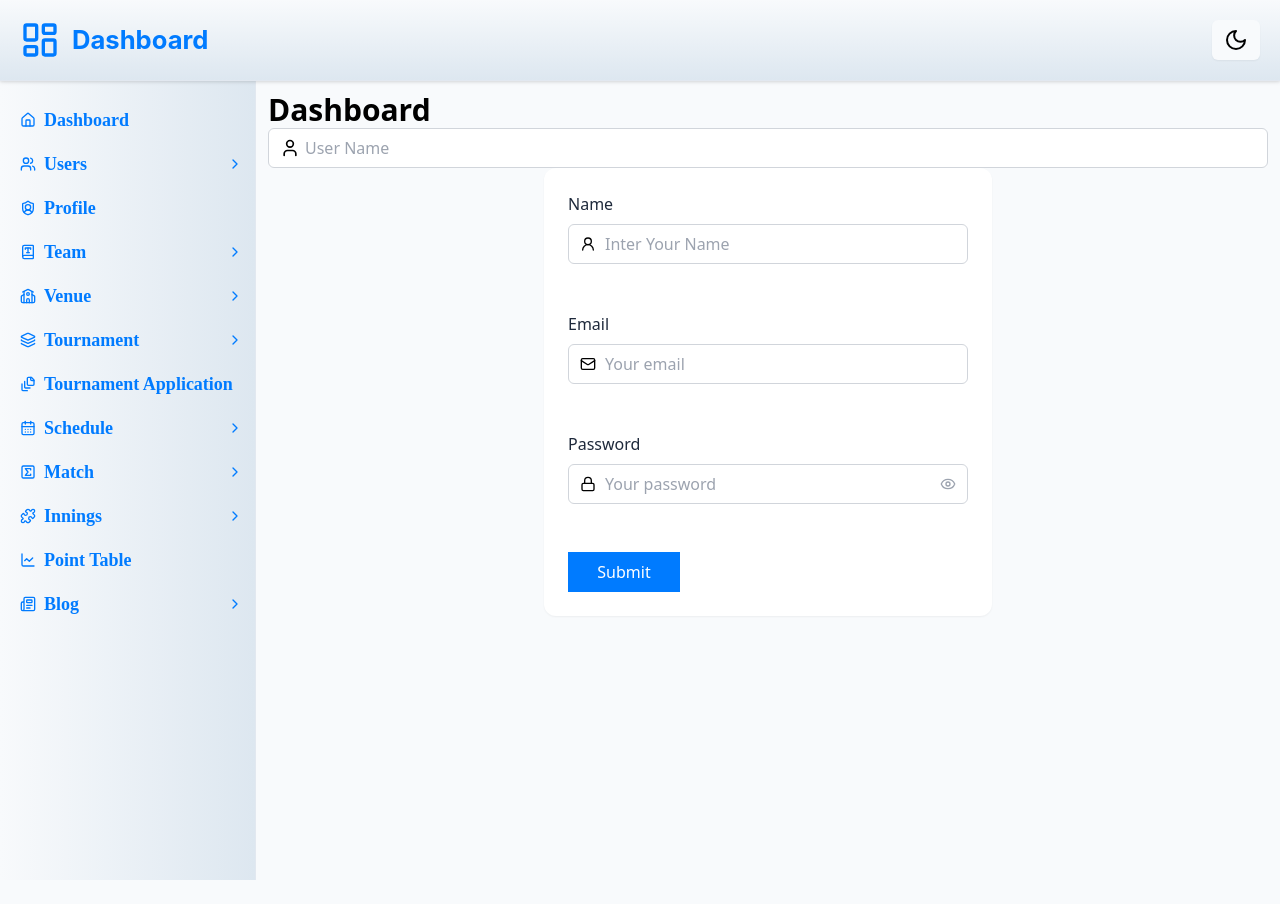
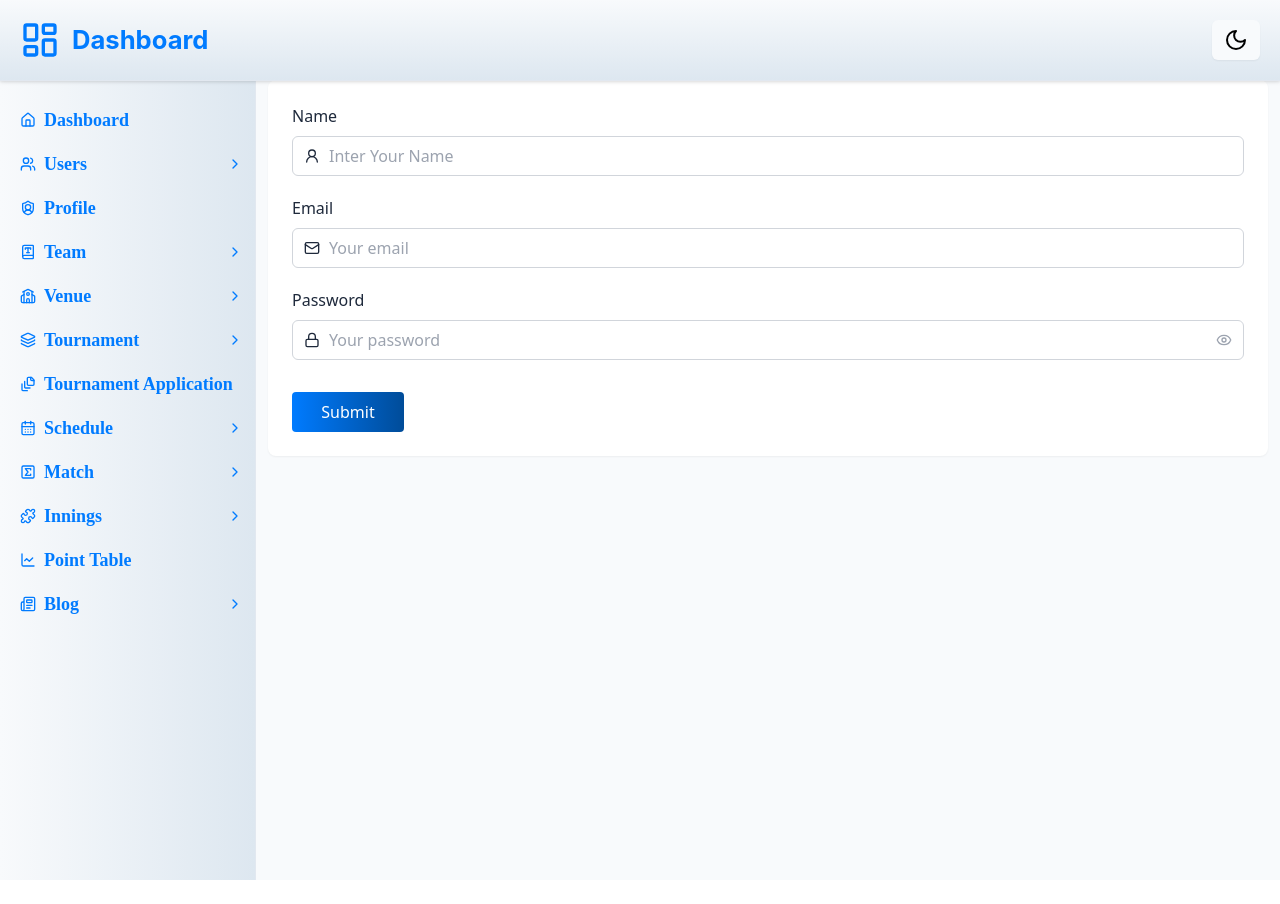
Before and after one commit to NayimWd/NayimWd-Unity-Sports-Dashboard, a React (Vite) app: page /dashboard in a window 1280 px wide. After the commit the page ends 880 px from the top, so only its background shows below. Built offline with nearby package versions, Linux system fonts and the light colour scheme.

Commit message:
Refactor input components for improved validation and styling; update RegistrationForm layout and button variant

```diff
--- a/src/component/input/BaseInput.tsx
+++ b/src/component/input/BaseInput.tsx
@@ -12,7 +12,7 @@ const BaseInput = forwardRef<HTMLInputElement, BaseInputProps>(
   ({ icon, className, variant, ...props }, ref) => {
     return (
       <div className="relative">
-        {icon && <span className="absolute left-3 top-1/2 transform -translate-y-1/2 mr-10">{icon}</span>}
+        {icon && <span className="absolute text-font left-3 top-1/2 transform -translate-y-1/2 mr-10">{icon}</span>}
         <input
           ref={ref}
           {...props}
@@ -28,7 +28,7 @@ const BaseInput = forwardRef<HTMLInputElement, BaseInputProps>(
 export default BaseInput;
 
 const inputStyles = cva(
-    "w-full h-10 px-3 py-2 placeholder-muted rounded-md border transition-all duration-150 ease-in-out focus:outline-none",
+    "w-full h-10 px-3 py-2 text-font placeholder-muted rounded-md border transition-all duration-150 ease-in-out focus:outline-none",
     {
         variants: {
             variant: {
--- a/src/component/input/EmailInput.tsx
+++ b/src/component/input/EmailInput.tsx
@@ -31,7 +31,7 @@ if(focused && value) {
 
 useEffect(() => {
     // trigger validation while the input is focused and has a value
-    if(focused && value) {
+    if(focused) {
         trigger(name)
     }
 },[value, name, focused, trigger, isTouched]);
@@ -56,8 +56,8 @@ useEffect(() => {
               onBlur={() => setFocused(false)}
             />
             {
-                error && focused &&  value && (
-                    <p className='absolute mt-2  text-sm text-toastErrorText'>{error}</p>
+                error && focused && value && (
+                    <p className='absolute mt-1  text-sm text-toastErrorText'>{error}</p>
                 )
             }
         </div>
--- a/src/component/input/PasswordInput.tsx
+++ b/src/component/input/PasswordInput.tsx
@@ -33,10 +33,12 @@ const PasswordInput = ({
   }
 
   useEffect(() => {
-    if(focused && value) {
+    if (focused) {
       trigger(name);
     }
   }, [value, name, focused, trigger, isTouched]);
+
+
 
   return (
     <div className=" space-y-2 relative">
@@ -59,7 +61,6 @@ const PasswordInput = ({
           {...register(name)}
           onFocus={() => setFocused(true)}
           onBlur={() => setFocused(false)}
-
         />
         <button
           type="button"
@@ -68,10 +69,10 @@ const PasswordInput = ({
         >
           {showPassword ? <EyeOff size={16} /> : <Eye size={16} />}
         </button>
+        {error && value && focused && (
+          <p className="absolute text-sm text-toastErrorText ">{error}</p>
+        )}
       </div>
-      {error && focused &&  value && (
-        <p className="absolute text-sm text-toastErrorText ">{error}</p>
-      )}
     </div>
   );
 };
--- a/src/component/input/TextInput.tsx
+++ b/src/component/input/TextInput.tsx
@@ -30,7 +30,7 @@ const TextInput = ({ name, label, placeholder, icon }: TextInputProps) => {
 
   useEffect(() => {
     // trigger validation when the input is focused and has a value
-    if (focused && value) {
+    if (focused) {
       trigger(name);
     }
   }, [value, name, focused, trigger, isTouched]);
@@ -49,10 +49,11 @@ const TextInput = ({ name, label, placeholder, icon }: TextInputProps) => {
           onFocus={() => setFocused(true)}
           onBlur={() => setFocused(false)}
         />
+         {error && focused &&  value && (
+        <p className="absolute text-sm text-toastErrorText mt-1"> {error} </p>
+      )}
       </div>
-      {error && focused &&  value && (
-        <p className="absolute text-sm text-toastErrorText "> {error} </p>
-      )}
+
     </div>
   );
 };
--- a/src/component/layout/DashBoardLayout.tsx
+++ b/src/component/layout/DashBoardLayout.tsx
@@ -58,7 +58,7 @@ const DashBoardLayout: React.FC = () => {
           />
         )}
         {/* main content */}
-        <main className={` ml-0 md:ml-64 mt-16 sm:mt-[74px] xl:mt-20 flex-1 p-3 overflow-y-auto`}>
+        <main className={` ml-0 md:ml-64 mt-16 sm:mt-[74px] xl:mt-20 flex-1 px-2 sm:px-3  overflow-y-auto`}>
           <Outlet />
         </main>
       </div>
--- a/src/pages/Dashboard.tsx
+++ b/src/pages/Dashboard.tsx
@@ -1,16 +1,11 @@
-import BaseInput from "../component/input/BaseInput";
-import { User } from "lucide-react";
+
 import RegistrationForm from "./auth/Registration";
 
 const Dashboard = () => {
   return (
     <div className="min-h-screen flex flex-col">
-      <h1 className="text-3xl font-bold">Dashboard</h1>
-      <BaseInput
-        variant="primary"
-        placeholder="User Name"
-        icon={<User size={20} />}
-      />
+      {/* <h1 className="text-3xl font-bold">Dashboard</h1> */}
+
     <RegistrationForm/>
     </div>
   );
--- a/src/pages/auth/Registration.tsx
+++ b/src/pages/auth/Registration.tsx
@@ -32,7 +32,7 @@ const RegistrationForm = () => {
     <FormContainer
       methods={methods}
       onSubmit={handleSubmit}
-      className="flex flex-col gap-7 w-full max-w-md mx-auto p-6 rounded-xl bg-surface shadow-sm space-y-5"
+      className="flex flex-col gap-5 w-full max-w-5xl mx-auto p-3 sm:p-4 md:p-6 rounded-lg bg-surface shadow-sm "
     >
       <TextInput
         name="name"
@@ -52,7 +52,7 @@ const RegistrationForm = () => {
         icon={<LockIcon size={16} />}
         placeholder="Your password"
       />
-      <Buttons className="w-full md:w-28 mt-2 " type="submit" variant="primary">
+      <Buttons className="w-full md:w-28 mt-3 rounded" type="submit" variant="gradient">
         {" "}
         Submit{" "}
       </Buttons>
```
